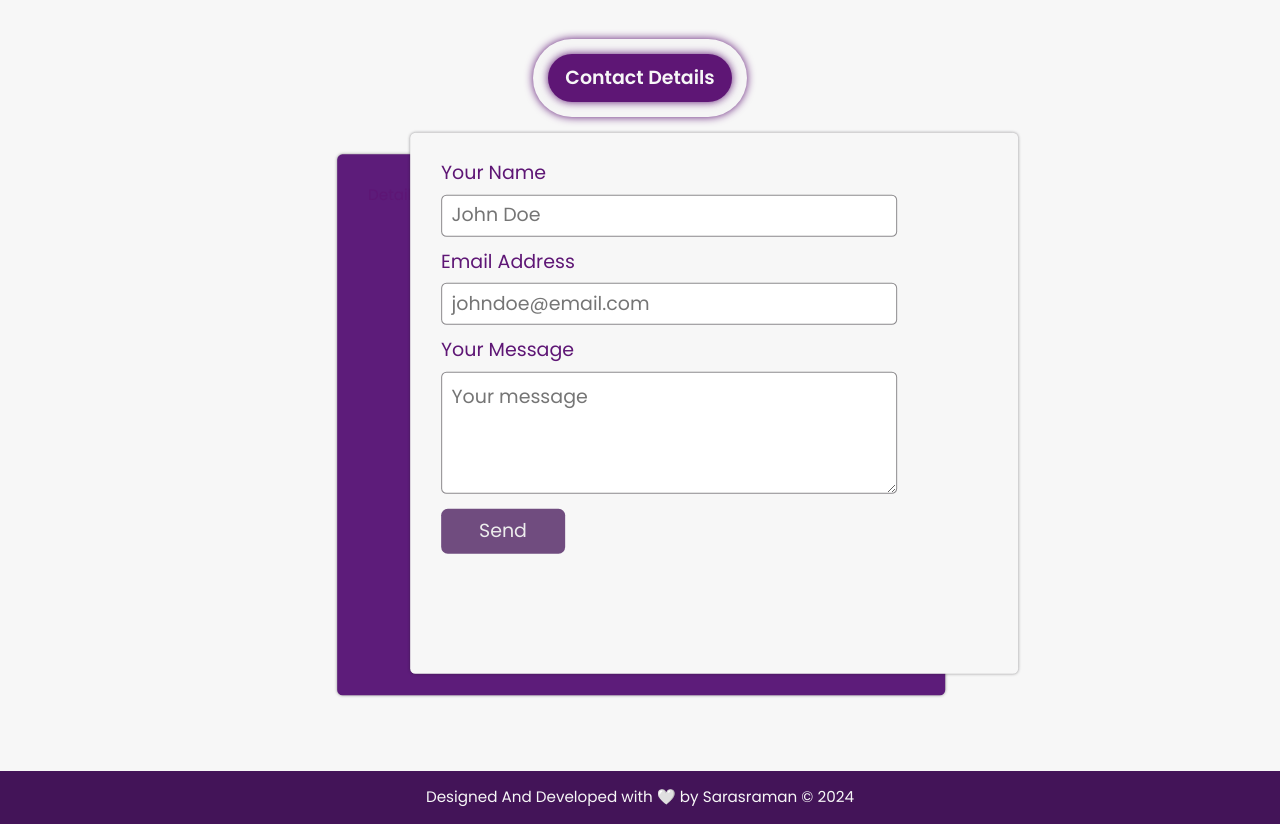
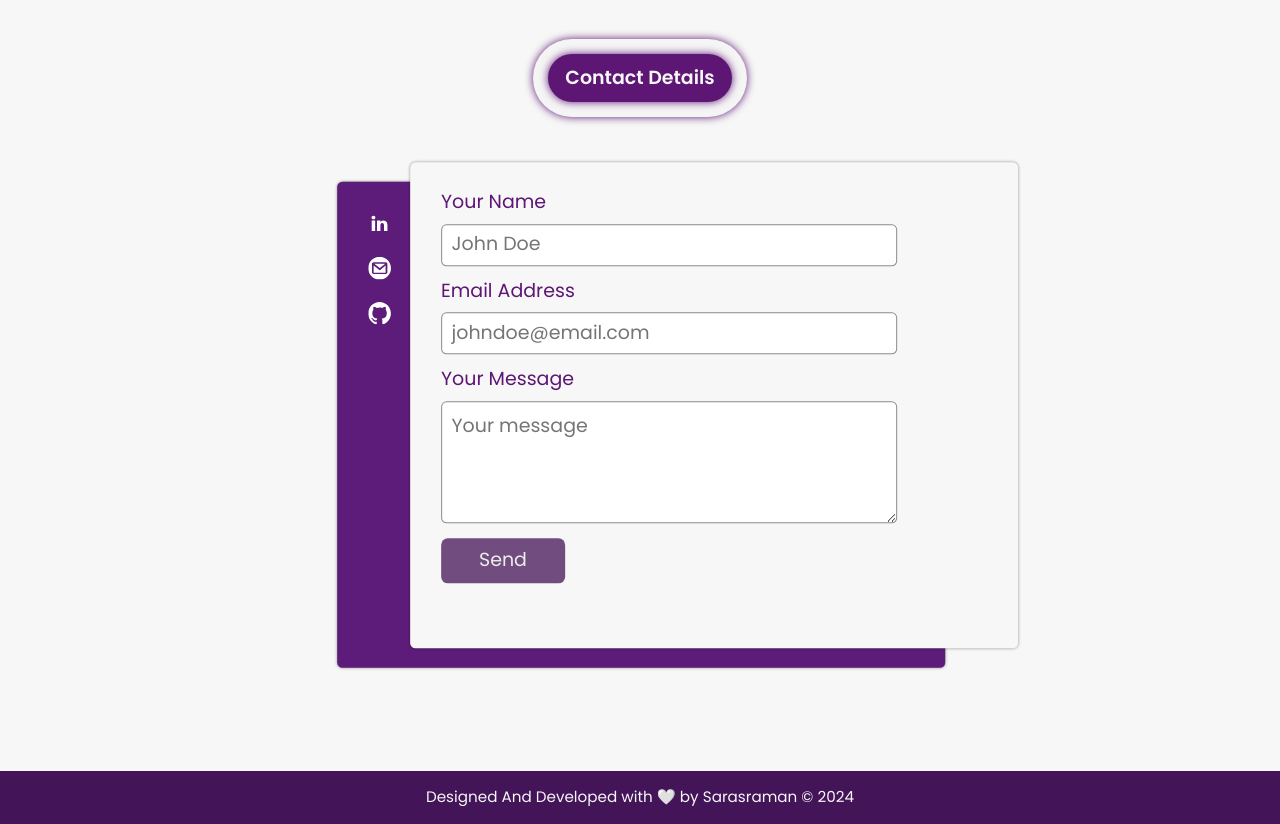
Before and after one commit to sarathme/my_portfolio, a React (Vite) app: page / in a window 1280 px wide. Shown: the part 3500-4324 px from the top of the page. Built offline with nearby package versions, Linux system fonts and the light colour scheme.

Commit message:
Add socials in contact section

```diff
--- a/index.html
+++ b/index.html
@@ -138,13 +138,18 @@
         <path
           d="M200-120q-33 0-56.5-23.5T120-200v-560q0-33 23.5-56.5T200-840h560q33 0 56.5 23.5T840-760v560q0 33-23.5 56.5T760-120H200Zm0-80h560v-480H200v480Zm280-80q-82 0-146.5-44.5T240-440q29-71 93.5-115.5T480-600q82 0 146.5 44.5T720-440q-29 71-93.5 115.5T480-280Zm0-60q56 0 102-26.5t72-73.5q-26-47-72-73.5T480-540q-56 0-102 26.5T306-440q26 47 72 73.5T480-340Zm0-100Zm0 60q25 0 42.5-17.5T540-440q0-25-17.5-42.5T480-500q-25 0-42.5 17.5T420-440q0 25 17.5 42.5T480-380Z"></path>
       </symbol>
+
       <symbol
         xmlns="http://www.w3.org/2000/svg"
-        viewBox="0 -960 960 960"
+        viewBox="0 0 98 96"
         id="github">
         <path
-          d="M320-240 80-480l240-240 57 57-184 184 183 183-56 56Zm320 0-57-57 184-184-183-183 56-56 240 240-240 240Z"></path>
+          fill-rule="evenodd"
+          clip-rule="evenodd"
+          d="M48.854 0C21.839 0 0 22 0 49.217c0 21.756 13.993 40.172 33.405 46.69 2.427.49 3.316-1.059 3.316-2.362 0-1.141-.08-5.052-.08-9.127-13.59 2.934-16.42-5.867-16.42-5.867-2.184-5.704-5.42-7.17-5.42-7.17-4.448-3.015.324-3.015.324-3.015 4.934.326 7.523 5.052 7.523 5.052 4.367 7.496 11.404 5.378 14.235 4.074.404-3.178 1.699-5.378 3.074-6.6-10.839-1.141-22.243-5.378-22.243-24.283 0-5.378 1.94-9.778 5.014-13.2-.485-1.222-2.184-6.275.486-13.038 0 0 4.125-1.304 13.426 5.052a46.97 46.97 0 0 1 12.214-1.63c4.125 0 8.33.571 12.213 1.63 9.302-6.356 13.427-5.052 13.427-5.052 2.67 6.763.97 11.816.485 13.038 3.155 3.422 5.015 7.822 5.015 13.2 0 18.905-11.404 23.06-22.324 24.283 1.78 1.548 3.316 4.481 3.316 9.126 0 6.6-.08 11.897-.08 13.526 0 1.304.89 2.853 3.316 2.364 19.412-6.52 33.405-24.935 33.405-46.691C97.707 22 75.788 0 48.854 0z"
+          fill="white"></path>
       </symbol>
+
       <symbol
         xmlns="http://www.w3.org/2000/svg"
         viewBox="0 0 128 128"
@@ -208,9 +213,10 @@
         xmlns="http://www.w3.org/2000/svg"
         viewBox="0 0 256 256"
         id="linkedin">
-        <g fill="none">
+        <g>
           <path
-            d="M0 18.338C0 8.216 8.474 0 18.92 0h218.16C247.53 0 256 8.216 256 18.338v219.327C256 247.79 247.53 256 237.08 256H18.92C8.475 256 0 247.791 0 237.668V18.335z"></path>
+            d="M0 18.338C0 8.216 8.474 0 18.92 0h218.16C247.53 0 256 8.216 256 18.338v219.327C256 247.79 247.53 256 237.08 256H18.92C8.475 256 0 247.791 0 237.668V18.335z"
+            fill="none"></path>
           <path
             d="M77.796 214.238V98.986H39.488v115.252H77.8zM58.65 83.253c13.356 0 21.671-8.85 21.671-19.91-.25-11.312-8.315-19.915-21.417-19.915-13.111 0-21.674 8.603-21.674 19.914 0 11.06 8.312 19.91 21.169 19.91h.248zM99 214.238h38.305v-64.355c0-3.44.25-6.889 1.262-9.346 2.768-6.885 9.071-14.012 19.656-14.012 13.858 0 19.405 10.568 19.405 26.063v61.65h38.304v-66.082c0-35.399-18.896-51.872-44.099-51.872-20.663 0-29.738 11.549-34.78 19.415h.255V98.99H99.002c.5 10.812-.003 115.252-.003 115.252z"
             fill="#fff"></path>
@@ -226,7 +232,8 @@
         viewBox="0 0 3000 3000"
         id="mail">
         <path
-          d="M1500 0c828 0 1500 672 1500 1500s-672 1500-1500 1500S0 2328 0 1500 672 0 1500 0zm751 902l-1456-4 728 578zm-900 735l-636-500v950h1573v-930l-590 482c-200 163-140 160-347-2zM723 716h1569c127 0 230 104 230 230v1100c0 127-104 230-230 230H723c-127 0-230-104-230-230V946c0-127 104-230 230-230z"></path>
+          d="M1500 0c828 0 1500 672 1500 1500s-672 1500-1500 1500S0 2328 0 1500 672 0 1500 0zm751 902l-1456-4 728 578zm-900 735l-636-500v950h1573v-930l-590 482c-200 163-140 160-347-2zM723 716h1569c127 0 230 104 230 230v1100c0 127-104 230-230 230H723c-127 0-230-104-230-230V946c0-127 104-230 230-230z"
+          fill="white"></path>
       </symbol>
     </svg>
 
--- a/src/components/Contact.jsx
+++ b/src/components/Contact.jsx
@@ -13,7 +13,31 @@ function Contact() {
       className="grid-section">
       <SectionNav options={[{ label: "Contact Details", value: "call" }]} />
       <div className={styles.contact_container}>
-        <div className={styles.detail}>Detail</div>
+        <div className={styles.detail}>
+          <ul className={styles.socials} role="list">
+            <li>
+              <a href="#">
+                <svg>
+                  <use xlinkHref="#linkedin" />
+                </svg>
+              </a>
+            </li>
+            <li>
+              <a href="#">
+                <svg>
+                  <use xlinkHref="#mail" />
+                </svg>
+              </a>
+            </li>
+            <li>
+              <a href="#">
+                <svg>
+                  <use xlinkHref="#github" />
+                </svg>
+              </a>
+            </li>
+          </ul>
+        </div>
         <Form />
       </div>
     </Section>
--- a/src/components/Contact.module.css
+++ b/src/components/Contact.module.css
@@ -9,7 +9,7 @@
 
 .contact_container > * {
   width: min(40rem, 90%);
-  height: 95%;
+  min-height: 32rem;
   position: absolute;
   top: 50%;
   left: 55%;
@@ -21,4 +21,21 @@
 .detail {
   transform: translate(-60%, -50%);
   background-color: var(--clr-primary-600);
+  color: white;
 }
+
+.socials {
+  display: flex;
+  gap: 1rem;
+  flex-direction: column;
+}
+
+.socials svg {
+  width: 1.5rem;
+  height: 1.5rem;
+  transition: transform 100ms ease-in;
+}
+
+.socials svg:hover {
+  transform: scale(1.25);
+}
```
